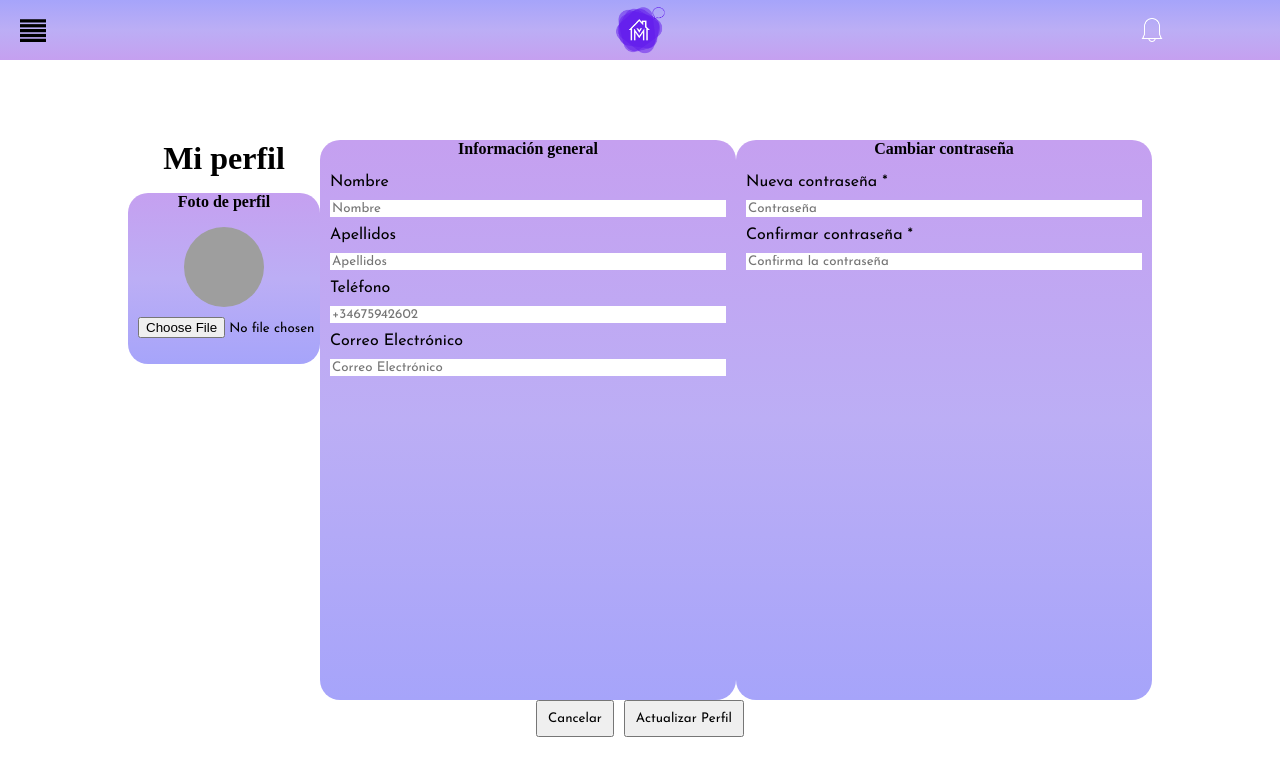
After one commit to luctorgom/MakeAMate, a Django app: page /profile/ in a window 1280 px wide. The commit adds this page. Shown: the top 776 px of the page. Run offline with Django 3.2, Linux system fonts and the light colour scheme; some web fonts are replaced; grey boxes are pictures that could not be loaded.

Commit message:
PRIMERA VERSIÓN EDICION DE PERFIL
Se ha rehecho la edicion por completo, esta vez sin boostrap debido a problemas con las plantillas. Se sube esto para hacer la integración con back.

Parrado Gordón, Raúl <@raupargor>

```diff
--- a/MakeAMate/MakeAMate/urls.py
+++ b/MakeAMate/MakeAMate/urls.py
@@ -27,4 +27,5 @@ urlpatterns = [
     path("payments/",views.payments,name="payments"),
     path("notifications/",views.notifications_list,name="notifications"),
     path('', views.homepage,name="home"),
+    path("profile/",views.profile,name="profile"),
 ]
--- /dev/null
+++ b/MakeAMate/principal/forms.py
@@ -0,0 +1,204 @@
+from django import forms
+from django.conf import settings
+from principal.models import Idioma, Aficiones, Tag, Usuario
+from django.contrib.auth.models import User
+import re
+from datetime import *
+
+
+class SmsForm(forms.Form):
+    codigo = forms.CharField(required=True)
+
+class UsuarioForm(forms.Form):
+    username = forms.CharField(max_length=100, min_length= 5,
+                               required=True,
+                               widget=forms.TextInput(attrs={'placeholder': 'Usuario'}))
+    password = forms.CharField(required=True,widget=forms.PasswordInput(attrs={'placeholder': 'Contraseña'}))
+    password2 = forms.CharField(required=True,widget=forms.PasswordInput(attrs={'placeholder': 'Confirma la contraseña'}))
+    nombre = forms.CharField(required=True,min_length = 1, max_length = 150, widget=forms.TextInput(attrs={'placeholder': 'Nombre'}))
+    apellidos = forms.CharField(required=True, min_length= 1, max_length = 150,widget=forms.TextInput(attrs={'placeholder': 'Apellidos'}))
+    correo = forms.EmailField(required=True,widget=forms.TextInput(attrs={'placeholder': 'Correo Electrónico'}))
+
+
+    zona_piso = forms.CharField(required = False, max_length = 100, widget=forms.TextInput(attrs={'placeholder': 'La Macarena'}))
+    telefono_usuario = forms.CharField(widget=forms.TextInput(attrs={'placeholder': '+34675942602'}))
+    #VALIDAR TELEFONO, ZONA
+
+    foto_usuario = forms.ImageField(label="Fotos")
+    fecha_nacimiento = forms.DateField(required=True,widget=forms.DateInput(attrs={'placeholder': 'dd-mm-yyyy'}), input_formats=settings.DATE_INPUT_FORMATS)
+    lugar = forms.CharField(required=True,max_length=40,widget=forms.TextInput(attrs={'placeholder': 'Ciudad de estudios'}))
+    nacionalidad = forms.CharField(required=True,max_length=20,widget=forms.TextInput(attrs={'placeholder': 'Nacionalidad'}))
+    genero = forms.ChoiceField(choices=(('F', 'Femenino'),('M','Masculino'),('O','Otro')),required=True)
+    idiomas = forms.ModelMultipleChoiceField(queryset=Idioma.objects.all(), widget=forms.CheckboxSelectMultiple)
+    tags = forms.ModelMultipleChoiceField(label='¿Qué etiquetas te definen?',queryset=Tag.objects.all(), widget=forms.CheckboxSelectMultiple)
+    aficiones = forms.ModelMultipleChoiceField(label='¿Qué aficiones tienes?',queryset=Aficiones.objects.all(), widget=forms.CheckboxSelectMultiple)
+
+    #fotos_piso = forms.FileField(label="Fotos de tu piso")
+
+    ##pronombres = forms.ChoiceField(choices=(('Ella', 'Ella'),('El','El'),('Elle','Elle')),required=True)
+    ##universidad = forms.CharField(required=True,max_length=40,widget=forms.TextInput(attrs={'placeholder': 'Centro de estudios'}))
+    ##estudios = forms.CharField(required=True,max_length=40,widget=forms.TextInput(attrs={'placeholder': 'Estudios'}))
+    ##descripcion = forms.CharField(required=True,widget=forms.TextInput(attrs={'placeholder': 'Descripción'}))
+
+    # Validación del formulario
+    def clean_username(self):
+        #Se obtienen los datos del formulario
+        #super(UsuarioForm, self).clean()
+
+        username = self.cleaned_data.get('username')
+
+        if len(username) < 5:
+            raise forms.ValidationError('El nombre de usuario debe tener una longitud mínima de 5 caracteres')
+
+        if len(username) > 100:
+            raise forms.ValidationError('El nombre de usuario debe tener una longitud máxima de 100 caracteres')
+
+        user_exists = User.objects.filter(username=username).exists()
+
+        if(user_exists):
+            raise forms.ValidationError('El nombre de usuario ya existe.')
+
+        return username
+
+    def clean_password(self):
+        password = self.cleaned_data['password']
+        regex = re.compile("^(?=.*[A-Za-z])(?=.*\d)[A-Za-z\d]{8,}$")
+        if not re.fullmatch(regex, password):
+            raise forms.ValidationError('La contraseña debe contener como mínimo 8 caracteres, entre ellos una letra y un número')
+
+        return password
+
+    def clean_password2(self):
+
+        password = self.cleaned_data.get('password')
+        password2 = self.cleaned_data.get('password2')
+
+        if not password2:
+            raise forms.ValidationError('Por favor, confirma tu contraseña')
+        if password != password2:
+            raise forms.ValidationError('Las contraseñas no coinciden')
+
+        return password2
+
+    def clean_nombre(self):
+        nombre = self.cleaned_data.get('nombre')
+        if len(nombre) < 1:
+            raise forms.ValidationError('El nombre tiene que contener como mínimo un carácter')
+
+        if len(nombre) > 150:
+            raise forms.ValidationError('El nombre debe tener menos de 150 caracteres')
+
+        return nombre
+
+    def clean_apellidos(self):
+        apellidos = self.cleaned_data.get('apellidos')
+        if len(apellidos) < 1:
+            raise forms.ValidationError('Los apellidos tienen que contener como mínimo un carácter')
+
+        if len(apellidos) > 150:
+            raise forms.ValidationError('Los apellidos deben tener menos de 150 caracteres')
+
+        return apellidos
+
+    def clean_correo(self):
+        regex = re.compile(r'([A-Za-z0-9]+[.-_])*[A-Za-z0-9]+@[A-Za-z0-9-]+(\.[A-Z|a-z]{2,})+')
+        correo = self.cleaned_data.get('correo')
+        if not re.fullmatch(regex, correo):
+            raise forms.ValidationError('Inserte un correo electrónico válido')
+
+        existe_email = User.objects.filter(email=correo).exists()
+
+        if existe_email:
+            raise forms.ValidationError('La dirección de correo electrónico ya está en uso')
+
+        return correo
+
+
+    # def clean_piso(self):
+    #     piso = self.cleaned_data.get('piso')
+    #     print(piso)
+    #     if piso:
+    #         raise forms.ValidationError('Indica si tienes piso')
+
+    #     return piso
+
+   # def clean_foto_usuario(self):
+
+    def clean_fecha_nacimiento(self):
+        hoy = datetime.now().date()
+        fecha_nacimiento = self.cleaned_data.get('fecha_nacimiento')
+        if fecha_nacimiento > hoy:
+            raise forms.ValidationError('La fecha de nacimiento no puede ser posterior a la fecha actual')
+
+        today = date.today()
+        edad = today.year - fecha_nacimiento.year - ((today.month, today.day) < (fecha_nacimiento.month, fecha_nacimiento.day))
+        if edad < 18:
+            raise forms.ValidationError('Tienes que ser mayor de edad')
+
+        return fecha_nacimiento
+
+    def clean_lugar(self):
+        lugar = self.cleaned_data.get('lugar')
+        if len(lugar) > 40:
+            raise forms.ValidationError('El lugar debe contener menos de 40 caracteres')
+
+        return lugar
+
+    def clean_nacionalidad(self):
+        nacionalidad = self.cleaned_data.get('nacionalidad')
+        if len(nacionalidad) > 20:
+            raise forms.ValidationError('La nacionalidad debe contener menos de 20 caracteres')
+
+        return nacionalidad
+
+    def clean_genero(self):
+        genero = self.cleaned_data.get('genero')
+        generos = ['M', 'F', 'O']
+        if genero not in generos:
+            raise forms.ValidationError('El género debe ser Masculino, Femenino u Otro')
+
+        return genero
+
+    def clean_idiomas(self):
+        idiomas = self.cleaned_data.get('idiomas')
+        if idiomas.count() == 0:
+            raise forms.ValidationError('Por favor, elige al menos un idioma')
+
+        return idiomas
+
+    def clean_tags(self):
+        tags = self.cleaned_data.get('tags')
+        if tags.count() < 3:
+            raise forms.ValidationError('Por favor, elige al menos tres etiquetas que te definan')
+
+        return tags
+
+    def clean_aficiones(self):
+        aficiones = self.cleaned_data.get('aficiones')
+        if aficiones.count() < 3:
+            raise forms.ValidationError('Por favor, elige al menos tres aficiones que te gusten')
+
+        return aficiones
+
+    def clean_telefono_usuario(self):
+        telefono_usuario = self.cleaned_data.get('telefono_usuario')
+        regex = re.compile(r"^\+\d{1,3}\d{9}$")
+
+        if not re.fullmatch(regex, telefono_usuario):
+            raise forms.ValidationError('Inserte un teléfono válido')
+
+        existe_telefono = Usuario.objects.filter(telefono=telefono_usuario).exists()
+
+        if existe_telefono:
+            raise forms.ValidationError('El teléfono ya está en uso')
+
+        return telefono_usuario
+
+    def clean_zona_piso(self):
+        piso = self.cleaned_data.get('zona_piso')
+        caracteres = len(piso)
+
+        if caracteres > 100:
+            raise forms.ValidationError("La zona debe tener menos de 100 caracteres")
+
+        return piso
--- a/MakeAMate/principal/static/base.css
+++ b/MakeAMate/principal/static/base.css
@@ -17,10 +17,6 @@
     position: relative;
 }
 
-.pepito {
-  position: fixed;
-  z-index: -1;
-}
 
 
 #check{
--- /dev/null
+++ b/MakeAMate/principal/static/css/profile.css
@@ -0,0 +1,86 @@
+body{
+    margin:0;
+
+}
+.contenedorPerfil{
+    display: flex;
+    flex-direction: row;
+    justify-content: space-around;
+}
+
+.formularioPerfil{
+    border-radius: 40px;
+    height:70vh;
+    width: 80vw;
+    display: flex;
+    flex-direction: row;
+    justify-content: space-around ;
+
+}
+.Titulo{
+    width:15vw;
+    text-align: center;
+
+}
+.editarFoto{
+    border-radius: 20px;
+
+    background:  linear-gradient(180deg, rgb(197, 160, 240) 0%, rgb(188, 174, 245) 50%,  rgb(166, 164, 250) 100%);
+}
+
+.editarPerfil{
+border-radius: 20px;
+width:30rem;
+background:  linear-gradient(180deg, rgb(197, 160, 240) 0%, rgb(188, 174, 245) 50%,  rgb(166, 164, 250) 100%);
+
+
+
+
+}
+
+.editarContraseña{
+    border-radius: 20px;
+    width:30rem;
+    background:  linear-gradient(180deg, rgb(197, 160, 240) 0%, rgb(188, 174, 245) 50%,  rgb(166, 164, 250) 100%);
+
+}
+
+.fotoPerfil {
+    border-radius: 100%;
+    width: 5rem;
+    height:5rem;
+    margin:auto;
+
+
+  }
+
+.nombreUsuario{
+    font-weight: bolder;
+
+}
+
+.form-label{
+    padding: 10px;
+
+}
+.form-control{
+    padding: 10px;
+
+}
+.botones{
+    display: flex;
+    justify-content: center;
+}
+.ActualizarPerfilFalse{
+    padding: 10px;
+}
+.ActualizarPerfilTrue{
+    padding: 10px;
+    margin-left: 10px;
+}
+
+#id_correo, #id_password, #id_password2, #id_nombre, #id_apellidos, #id_telefono_usuario, #id_lugar, #id_nacionalidad, #id_genero, #id_tags, #id_idiomas, #id_aficiones,#id_fecha_nacimiento{
+    width: 100%;
+    height: 100%;
+    border-color:transparent;
+}
--- a/MakeAMate/principal/templates/base.html
+++ b/MakeAMate/principal/templates/base.html
@@ -70,7 +70,7 @@ if(n==="0") {
       <nav class="menu">
         <ul>
           <br>
-          <li class="mover"><div class="foto"> <img src="https://i.imgur.com/uIgDDDd.jpg" alt="img">{{request.user.username}}</div></li>
+          <a  id="a" href="{% url 'profile' %}"><li class="mover"><div class="foto"> <img src="https://i.imgur.com/uIgDDDd.jpg" alt="img">{{request.user.username}}</div></li></a>
           <br><br>
           <li><label for="check" class="icon-bubble2"></label>   Chat</li>
           <li><label for="check" class="icon-stats-dots"></label>   Statistics</li>
--- /dev/null
+++ b/MakeAMate/principal/templates/profile.html
@@ -0,0 +1,51 @@
+{% extends "base.html" %}
+{% block extrahead %}
+<link rel="stylesheet" href="/static/css/profile.css">
+{% endblock %}
+{% block content %}
+<div class="contenedorPerfil">
+    <form class="formularioPerfil">{% csrf_token %}
+        <div class="Titulo">
+            <h1>Mi perfil</h1><br>
+            <div class="editarFoto">
+                <h4 class="">Foto de perfil</h4> <br>
+                <div class="fotoPerfil"> <img class="fotoPerfil" src="https://i.imgur.com/uIgDDDd.jpg" alt="img"></div>
+                <div class="form-control">{{  form.foto_usuario  }}</div>
+
+                <label class="form-label nombreUsuario">{{request.user.username}}</label>
+
+            </div>
+        </div>
+
+            <div class="editarPerfil">
+                <h4 class="">Información general</h4><br>
+                <label class="form-label">Nombre</label>
+                <div class="form-control">{{  form.nombre  }}</div>
+
+                <label class="form-label">Apellidos</label>
+                <div class="form-control">{{  form.apellidos  }}</div>
+
+                <label class="form-label">Teléfono</label>
+                <div class="form-control">{{  form.telefono_usuario  }}</div>
+
+                <label class="form-label">Correo Electrónico</label>
+                <div class="form-control">{{  form.correo  }}</div>
+            </div>
+
+                <div class="editarContraseña">
+                    <h4 class="">Cambiar contraseña</h4><br>
+                        <label class="form-label">Nueva contraseña *</label>
+                        <div class="form-control">{{  form.password  }}</div>
+
+                        <label class="form-label">Confirmar contraseña *</label>
+                        <div class="form-control">{{  form.password2  }}</div>
+                    </div>
+            </div>
+        <div class="botones">
+            <button type="button" class="ActualizarPerfilFalse">Cancelar</button>
+            <button type="button" class="ActualizarPerfilTrue">Actualizar Perfil</button>
+        </div>
+        </form>
+    </div>
+</div>
+{% endblock %}
--- a/MakeAMate/principal/views.py
+++ b/MakeAMate/principal/views.py
@@ -11,6 +11,7 @@ from django.urls import reverse
 from django.contrib.auth.decorators import login_required
 from django.db.models import Q
 from .recommendations import rs_score
+from principal.forms import UsuarioForm
 
 def login_view(request):
     if request.user.is_authenticated:
@@ -132,3 +133,8 @@ def notifications_list(request):
     notis=notificaciones_mates(request)
     response={'notificaciones':notis}
     return render(request,template,response)
+
+def profile(request):
+    template='profile.html'
+    params = {'form': UsuarioForm()}
+    return render(request,template,params)
```
